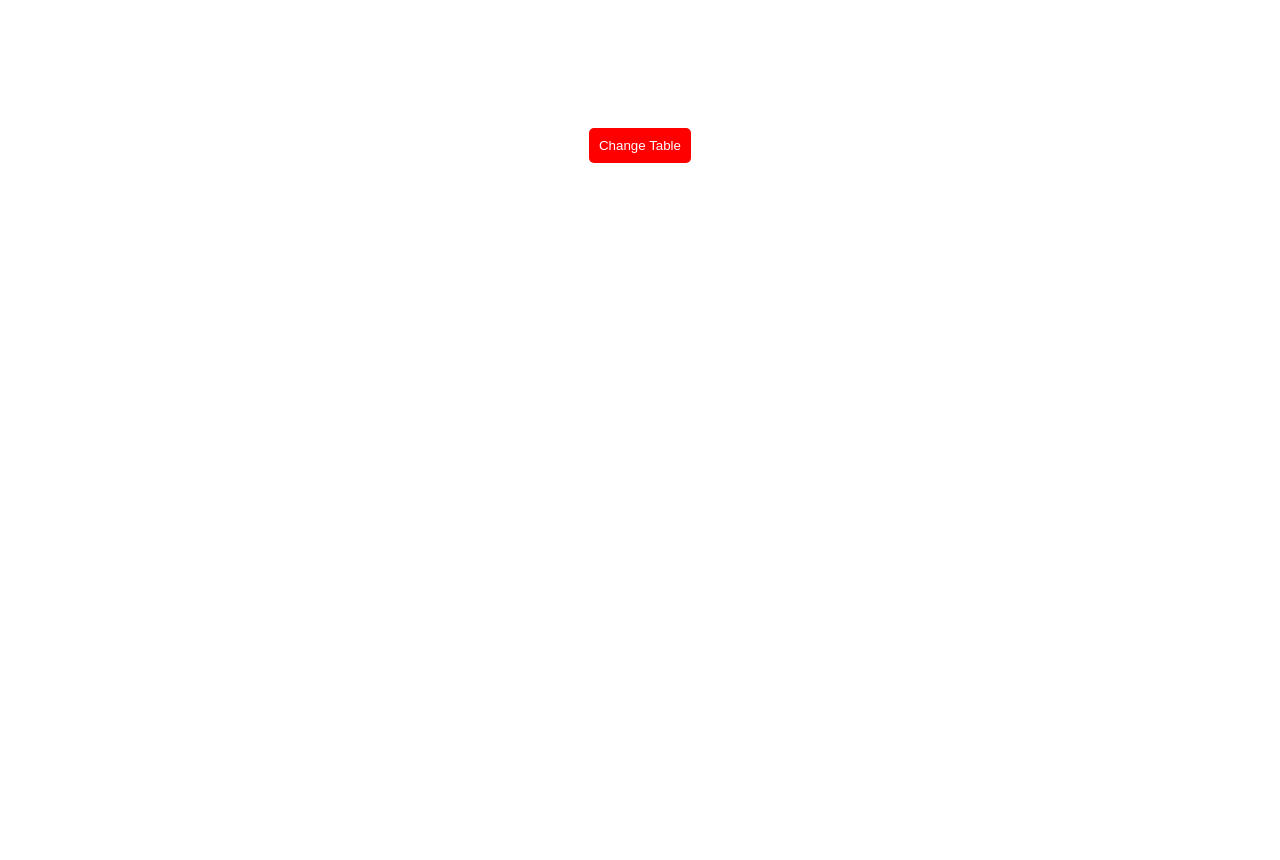
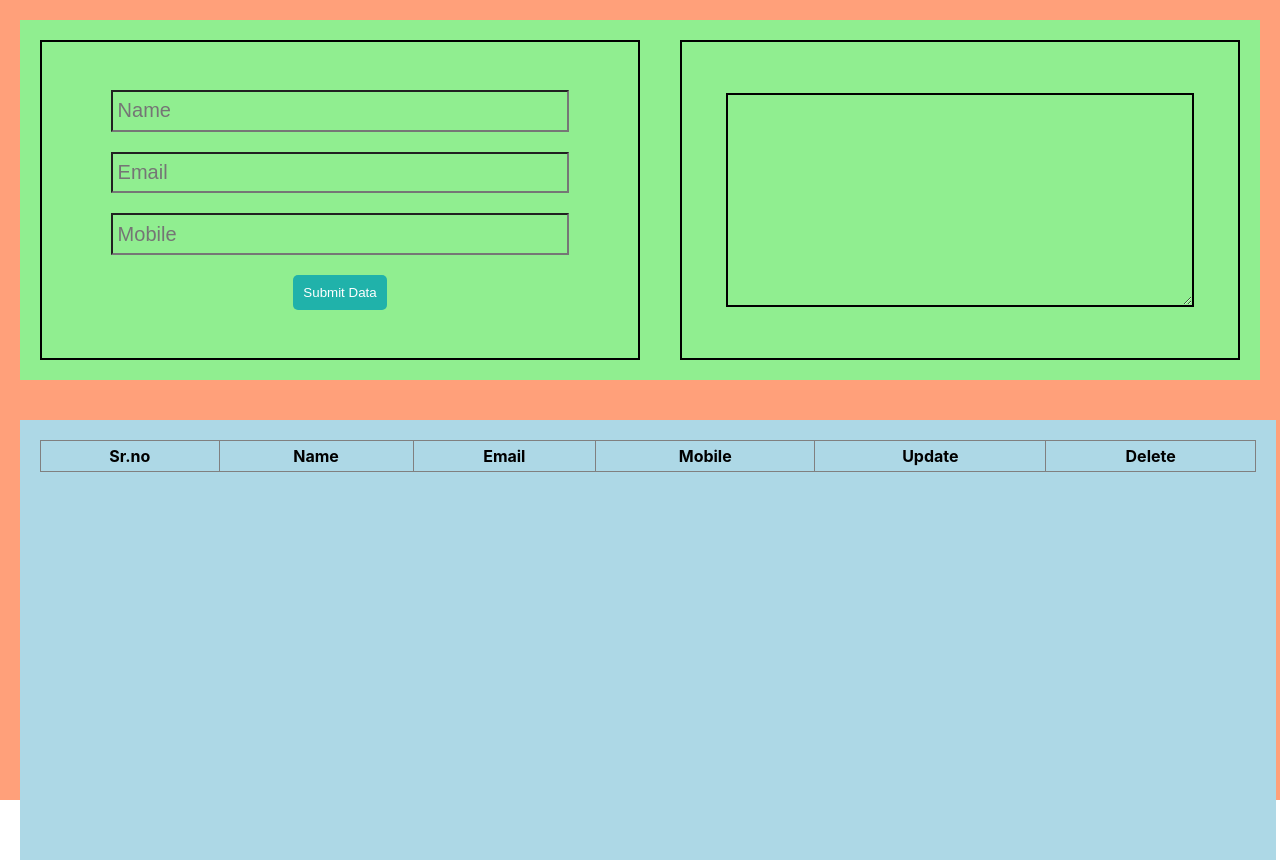
Before and after one commit to sandeshghadage/First_gitFork, a React (Create React App) app: page / in a window 1280 px wide. Before the commit the page ends 800 px from the top, so only its background shows below. Built offline with nearby package versions, Linux system fonts and the light colour scheme.

Commit message:
Assignment 4 and 5 of React Masterclass Day-2

```diff
--- a/src/App.js
+++ b/src/App.js
@@ -3,13 +3,17 @@ import React from "react";
 import Table from "./Components/Assignment-1_Table/Table";
 import HoverUi from "./Components/Assignment-2/HoverUi";
 import Greetings from "./Components/Assignment-3/Greetings";
+import PostTable from "./Components/Assignment-4_PostData/PostTable";
+import Form from "./Components/Assignment-5_Form/Form";
 
 function App() {
   return (
     <>
-      <Table />
+      {/* <Table /> */}
       {/* <HoverUi /> */}
       {/* <Greetings /> */}
+      {/* <PostTable /> */}
+      <Form />
     </>
   );
 }
--- a/src/Components/Assignment-1_Table/Table.js
+++ b/src/Components/Assignment-1_Table/Table.js
@@ -6,13 +6,10 @@ export default function Table() {
 
   function handleTable() {
     let random = Math.round(Math.random() * 100);
-    console.log(random);
     let t = [];
     for (let i = 1; i <= 10; i++) {
       t.push(random * i);
     }
-    console.log(t);
-
     setTable(t);
   }
 
@@ -22,7 +19,7 @@ export default function Table() {
         Change Table
       </button>
       {table.map((x, i) => (
-        <div className={style.element} id={i}>
+        <div className={style.element} key={i}>
           {x}
         </div>
       ))}
--- a/src/Components/Assignment-2/HoverUi.jsx
+++ b/src/Components/Assignment-2/HoverUi.jsx
@@ -68,7 +68,7 @@ export default function HoverUi() {
           <th>TAG</th>
         </thead>
         <tbody className={style.tableData}>
-          {data.map((x, i) => (
+          {data.map((x) => (
             <tr>
               <td>{x.time}</td>
               <td>{x.eventname}</td>
--- /dev/null
+++ b/src/Components/Assignment-4_PostData/PostTable.jsx
@@ -0,0 +1,69 @@
+import React, { useState, useEffect } from "react";
+import axios from "axios";
+import style from "./PostTable.module.css";
+
+export default function PostTable() {
+  const [data, setData] = useState([]);
+  const [isVisible, setIsVisible] = useState(true);
+
+  useEffect(() => {
+    axios
+      .get("https://jsonplaceholder.typicode.com/posts")
+      .then((response) => setData(response.data));
+  }, []);
+
+  function handleDelete(index) {
+    data.splice(index, 1);
+    setData([...data]);
+  }
+
+  function ToggleTable() {
+    setIsVisible(!isVisible);
+    console.log(isVisible);
+  }
+
+  return (
+    <div className={style.mainBox}>
+      <h1>Post Data</h1>
+      <div>
+        {" "}
+        Show posts :
+        <input
+          type="checkbox"
+          checked={isVisible}
+          value={isVisible}
+          onChange={ToggleTable}
+        />
+      </div>
+      <hr />
+      {isVisible && <Table data={data} onClick={handleDelete} />}
+    </div>
+  );
+}
+
+function Table({ data, onClick }) {
+  return (
+    <div>
+      <table>
+        <thead>
+          <tr>
+            <th>S.no</th>
+            <th>Post</th>
+            <th>Delete Post</th>
+          </tr>
+        </thead>
+        <tbody>
+          {data.map((item, index) => (
+            <tr key={index}>
+              <td>{index + 1}</td>
+              <td>{item.title}</td>
+              <td id={style.clrBtn} onClick={() => onClick(index)}>
+                X
+              </td>
+            </tr>
+          ))}
+        </tbody>
+      </table>
+    </div>
+  );
+}
--- /dev/null
+++ b/src/Components/Assignment-4_PostData/PostTable.module.css
@@ -0,0 +1,23 @@
+
+.mainBox {
+    display: flex;
+    flex-direction: column;
+    align-items: center;
+}
+
+table {
+    width: 100%;
+    border-collapse: collapse;
+  }
+
+  tr,
+  th,
+  td {
+    border: 1px solid gray;
+    padding: 5px;
+  }
+
+  #clrBtn {
+    text-align: center;
+    cursor: pointer;
+  }
--- /dev/null
+++ b/src/Components/Assignment-5_Form/Form.jsx
@@ -0,0 +1,109 @@
+import React, { useState } from "react";
+import style from "./Form.module.css";
+import InputBox from "./Local_Components/InputBox";
+import SubmitBtn from "./Local_Components/SubmitBtn";
+
+export default function Form() {
+  const [data, setData] = useState([]);
+  const [textArea, setTextArea] = useState("");
+  const [details, setDetails] = useState({
+    name: "",
+    email: "",
+    mobile: "",
+  });
+
+  function handleSubmit(e) {
+    e.preventDefault();
+    setDetails({ ...details });
+    let x = [...data];
+    x.push(details);
+    setData([...x]);
+    setDetails({
+      name: "",
+      email: "",
+      mobile: "",
+    });
+  }
+
+  function handleChange(e) {
+    const { name, value } = e.target;
+    setDetails((prevValues) => {
+      return { ...prevValues, [name]: value };
+    });
+    setTextArea(value);
+  }
+
+  const handleDelete = (index) => {
+    const lst = [...data];
+    lst.splice(index, 1);
+    setData([...lst]);
+  };
+
+  const handleUpdate = (index) => {
+    // let c = data.indexOf({ email: "sandeshghadage3@gmail.com" });
+    // let userIndex = data.find((x) => x.indexOf() === index);
+    console.log(data[index]);
+    setDetails(data[index]);
+  };
+
+  return (
+    <div className={style.FormContainer}>
+      <div className={style.upperBox}>
+        <form className={style.formBody} onSubmit={handleSubmit}>
+          <InputBox
+            hint={"Name"}
+            name={"name"}
+            type={"text"}
+            onChange={handleChange}
+          />
+          <InputBox
+            hint={"Email"}
+            name={"email"}
+            type={"email"}
+            onChange={handleChange}
+          />
+          <InputBox
+            hint={"Mobile"}
+            name={"mobile"}
+            type={"Number"}
+            onChange={handleChange}
+          />
+          <SubmitBtn />
+        </form>
+        <div className={style.follower}>
+          <textarea name={"textArea"} value={textArea} />
+        </div>
+      </div>
+      <div className={style.lowerBox}>
+        <table>
+          <thead>
+            <tr>
+              <th>Sr.no</th>
+              <th>Name</th>
+              <th>Email</th>
+              <th>Mobile</th>
+              <th>Update</th>
+              <th>Delete</th>
+            </tr>
+          </thead>
+          <tbody>
+            {data.map((ele, i) => (
+              <tr>
+                <td>{i + 1}</td>
+                <td>{ele.name}</td>
+                <td>{ele.email}</td>
+                <td>{ele.mobile}</td>
+                <td id={style.updateBtn} onClick={() => handleUpdate(i)}>
+                  update
+                </td>
+                <td id={style.delBtn} onClick={() => handleDelete(i)}>
+                  X
+                </td>
+              </tr>
+            ))}
+          </tbody>
+        </table>
+      </div>
+    </div>
+  );
+}
--- /dev/null
+++ b/src/Components/Assignment-5_Form/Form.module.css
@@ -0,0 +1,91 @@
+.FormContainer {
+  height: 100vh;
+  width: 100vw;
+  background-color: lightsalmon;
+  display: flex;
+  flex-direction: column;
+}
+
+.upperBox {
+  background-color: lightgreen;
+  margin: 20px;
+  min-width: 95%;
+  min-height: 45vh;
+  display: flex;
+  justify-content: space-around;
+}
+.lowerBox {
+  margin: 20px;
+  padding: 20px;
+  background-color: lightblue;
+  min-width: 95%;
+  min-height: 50vh;
+}
+
+.formBody {
+  margin: 20px;
+  padding: 20px;
+  border: 2px solid black;
+  width: 50%;
+  display: flex;
+  flex-direction: column;
+  align-items: center;
+  justify-content: center;
+  gap: 20px;
+}
+
+.follower {
+  margin: 20px;
+  border: 2px solid black;
+  width: 50%;
+  display: flex;
+  justify-content: center;
+  align-items: center;
+}
+
+.follower textarea {
+  background-color: transparent;
+  border: 2px solid black;
+  width: 80%;
+  height: 60%;
+  font-size: 20px;
+  padding: 10px;
+}
+
+/* table {
+    width: 100%;
+    border-collapse: collapse;
+  }
+
+  tr,
+  th,
+  td {
+    border: 1px solid gray;
+    padding: 5px;
+  } */
+
+.input {
+  width: 80%;
+  height: 10%;
+  background-color: transparent;
+  font-size: 20px;
+  padding: 5px;
+}
+
+#SubmitBtn {
+  padding: 10px;
+  background-color: lightseagreen;
+  border: none;
+  border-radius: 5px;
+  color: white;
+}
+
+#delBtn {
+  cursor: pointer;
+  text-align: center;
+}
+
+#updateBtn {
+  cursor: pointer;
+  text-align: center;
+}
--- /dev/null
+++ b/src/Components/Assignment-5_Form/Local_Components/InputBox.jsx
@@ -0,0 +1,14 @@
+import React from "react";
+import style from "./../Form.module.css";
+
+export default function InputBox({ hint, name, type, onChange }) {
+  return (
+    <input
+      className={style.input}
+      placeholder={hint}
+      name={name}
+      type={type}
+      onChange={onChange}
+    />
+  );
+}
--- /dev/null
+++ b/src/Components/Assignment-5_Form/Local_Components/SubmitBtn.jsx
@@ -0,0 +1,10 @@
+import React from "react";
+import style from "./../Form.module.css";
+
+export default function SubmitBtn() {
+  return (
+    <button id={style.SubmitBtn} type="submit">
+      Submit Data
+    </button>
+  );
+}
```
Also changed, not shown: src/Components/Assignment-3/Greetings.jsx (+10 -8 lines).
